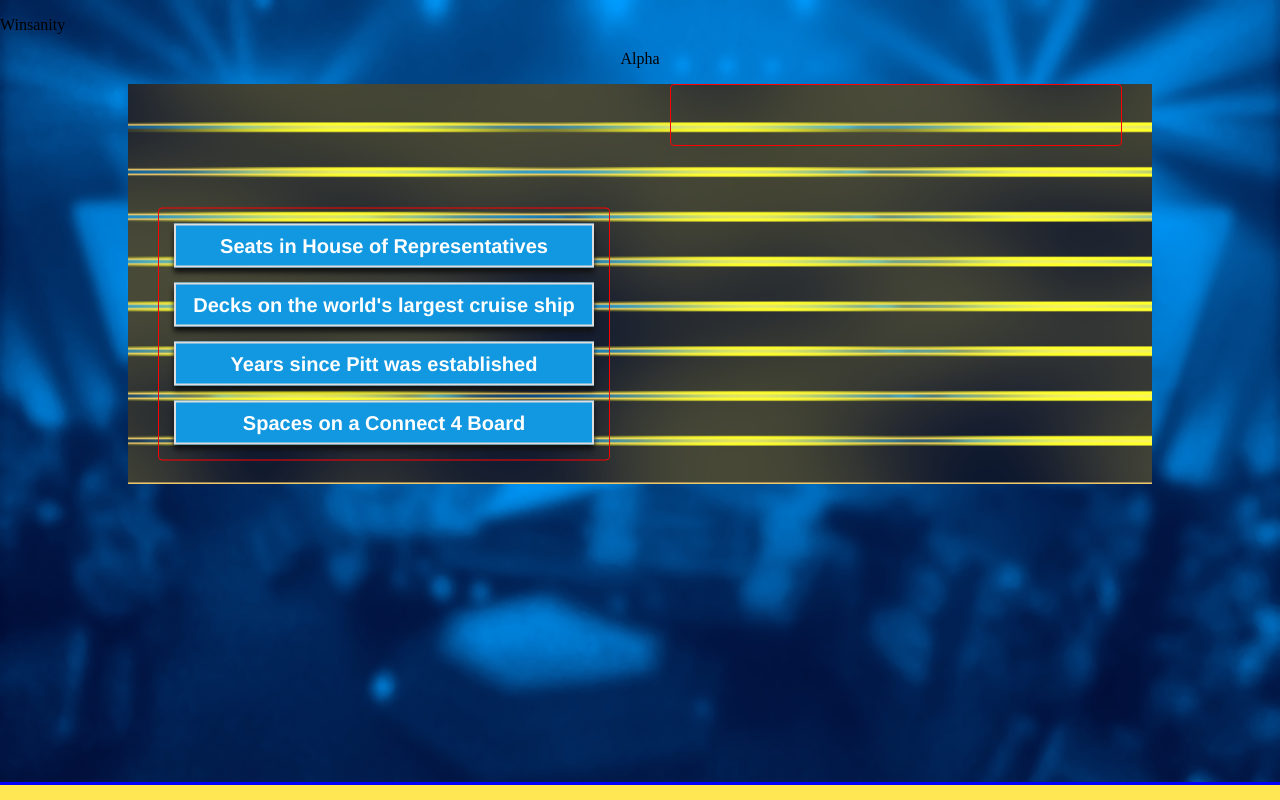
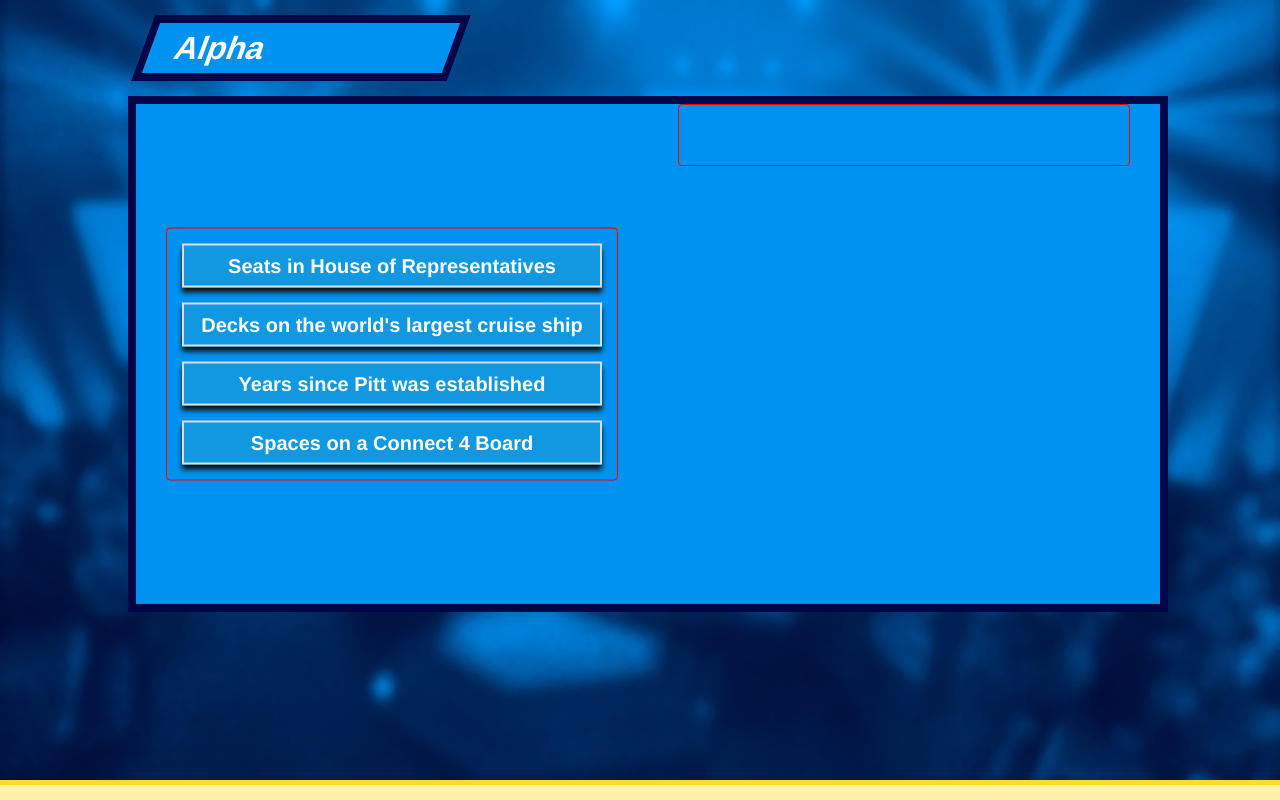
Before and after one commit to PittProgramCouncil/Pittsanity, an Angular app: page / in a window 1280 px wide. Shown: the top 800 px of the page. Built offline with nearby package versions, Linux system fonts and the light colour scheme.

Commit message:
Add files via upload

```diff
--- a/src/app/app.component.html
+++ b/src/app/app.component.html
@@ -1,7 +1,3 @@
-<div>
-	<p> {{title}} </p>
-</div>
-
 <div class="wrapper">
 	<div class="facts">
 		<app-fact-list></app-fact-list>
--- a/src/app/control-panel/control-panel.component.css
+++ b/src/app/control-panel/control-panel.component.css
@@ -1,8 +1,8 @@
-div
+div.taskbarDiv
 {
-	background-color: #ffe653;
+	background-color: #fff2a8;
 	height: 15px;
-	border-top: 3px solid blue;
+	border-top: 5px solid #fbdd29;
 
 	position: fixed;
 	left: 0px;
@@ -19,8 +19,8 @@ div:hover ul
 
 ul
 {
-	background: rgb(255, 230, 83, 1);
-	border-top: 3px solid blue;
+	background: #fff2a8;
+	border-top: 5px solid #fbdd29;
 
 	display: none;
 	list-style-type: none;
@@ -37,10 +37,10 @@ ul
 li
 {
 	float: left;
-	background-color: #ffe653;
+	background-color: #fff2a8;
 }
 
-li.nextGroup, li.revealAnswers
+li.nextGroup, li.dividerRight, li.revealAnswers
 {
 	float: right;
 }
@@ -50,17 +50,28 @@ li p
 	display: block;
 	padding: 20px 30px;
 	margin: 0px 10px;
-	border: 3px solid blue;
 	cursor: pointer;
 
-	background-color: #ffe653;
-	color: blue;
+	background-color: #fff2a8;
+	font-family: "Franklin Gothic Medium";
+	font-size: 16pt;
+	color: #010647;
 	text-align: center;
-	text-decoration: none;
-	font-weight: bold;
+
 }
 
 li p:hover
 {
-	background-color: #f8e043;
+	/*background-color:  #fbdd29;*/
+	background-image: radial-gradient(#fde869, #fde869, #fff2a8, #fff2a8, #fff2a8);
 }
+
+li.dividerLeft, li.dividerRight
+{
+	width: 3px;
+	height: 50px;
+
+	margin: 10px 0px;
+
+	background-color: #fbdd29;
+}
--- a/src/app/control-panel/control-panel.component.html
+++ b/src/app/control-panel/control-panel.component.html
@@ -1,8 +1,12 @@
 <div class="taskbarDiv">
 	<ul class="taskbar">
 		<li class="nextRound"><p (click)="startNextRound()">Next Round</p></li>
+		<li class="dividerLeft"></li>
 		<li class="checkAnswers"><p (click)="checkAnswers()">Check Answers</p></li>
+		<li class="dividerLeft"></li>
 		<li class="nextGroup"><p (click)="startNextGroup()">Next Group</p></li>
+		<li class="dividerRight"></li>
 		<li class="revealAnswers"><p>Reveal Answers</p></li>
+		<li class="dividerRight"></li>
 	</ul>
 </div>
--- a/src/app/fact-list/fact-list.component.css
+++ b/src/app/fact-list/fact-list.component.css
@@ -1,6 +1,26 @@
-p.roundTitle
+div.roundTitle
 {
-	text-align: center;
+	background-color: #0092f1;
+	border: 8px solid #010647;
+
+	width: 300px;
+	height: 50px;
+	margin: 15px;
+
+	transform: skewX(-20deg);
+}
+
+div.roundTitle > p
+{
+	text-align: left;
+	margin: 0px;
+	margin-left: 25px;
+
+	font-family: "Franklin Gothic Medium";
+	font-size: 24pt;
+	font-weight: bold;
+	color: white;
+	line-height: 50px;
 }
 
 div.gameContainer
@@ -13,9 +33,11 @@ div.gameContainer
 
 div.factListsContainer
 {
-	background-image: url("../../assets/factsBackground.png");
+	/*background-image: url("../../assets/factsBackground.png");
 	background-repeat: no-repeat;
-	background-size: 100% 80%;
+	background-size: 100% 80%;*/
+	background-color: #0092f1;
+	border: 8px solid #010647;
 
 	height: 100%;
 	width: 80%;
--- a/src/app/fact-list/fact-list.component.html
+++ b/src/app/fact-list/fact-list.component.html
@@ -1,4 +1,6 @@
-<p class="roundTitle">{{title}}</p>
+<div class="roundTitle">
+	<p>{{title}}</p>
+</div>
 
 <div class="gameContainer" (click)="resetWinLoseBackground()">
 	<div class="factListsContainer">
--- a/src/app/fact-list/fact-list.component.ts
+++ b/src/app/fact-list/fact-list.component.ts
@@ -131,10 +131,7 @@ export class FactListComponent implements OnInit {
 		//Only reveal the fact values if they are in the correct order
 		if(correct)
 		{
-			for(var i = 0; i < this.finalFacts.length; ++i)
-			{
-				this.finalFacts[i].revealed = 1;
-			}
+			this.revealAnswers()
 		}
 
 		this.playRevealAnimation();
@@ -147,6 +144,14 @@ export class FactListComponent implements OnInit {
 		else
 		{
 			return 0;
+		}
+	}
+
+	revealAnswers() : void
+	{
+		for(var i = 0; i < this.finalFacts.length; ++i)
+		{
+			this.finalFacts[i].revealed = 1;
 		}
 	}
 
@@ -206,14 +211,22 @@ export class FactListComponent implements OnInit {
 			if(this.roundWon == 1)
 			{
 				animated_elements[i].style.animation = "win_reset 0.5s ease forwards";
+				animated_elements[i].style.animationPlayState = "running";
 			}
 			else
 			{
-				animated_elements[i].style.animation = "lose_reset 0.5s ease forwards";
 				this.numMistakes.push(true);
+
+				if(this.numMistakes.length == 3)
+				{
+					this.revealAnswers();
+				}
+				else
+				{
+					animated_elements[i].style.animation = "lose_reset 0.5s ease forwards";
+					animated_elements[i].style.animationPlayState = "running";
+				}
 			}
-
-			animated_elements[i].style.animationPlayState = "running";
 		}
 
 		this.roundWon = -1;
```
